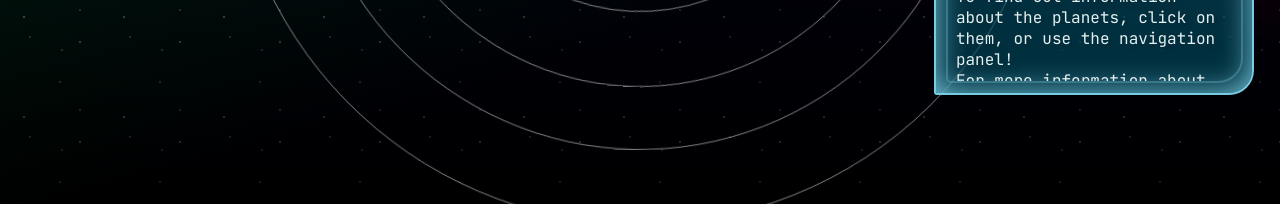
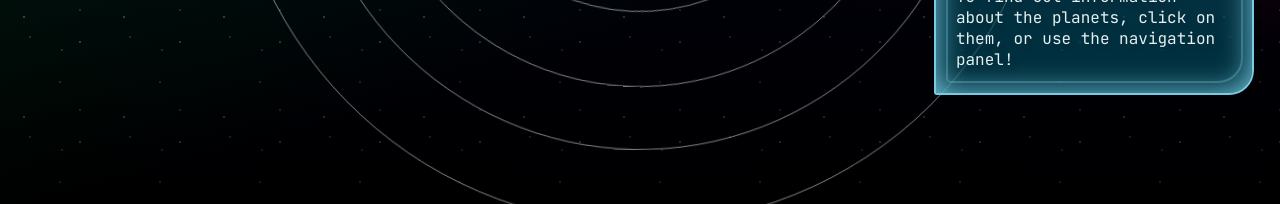
Before and after one commit to matthewtodor/Cascading-Solar-System, a React (Create React App) app in the folder client/: page / in a window 1280 px wide. Shown: the part 588-792 px from the top of the page. Built offline with nearby package versions, Linux system fonts and the light colour scheme; no server answers.

Commit message:
added / moved parts of README

```diff
--- a/client/src/components/HomePanel/index.jsx
+++ b/client/src/components/HomePanel/index.jsx
@@ -18,9 +18,6 @@ const HomePanel = () => {
 							</ul>
 							<p>It is within the Milky Way galaxy, and is the only known location of life</p>
 							<p>To find out information about the planets, click on them, or use the navigation panel!</p>
-                            <article>
-                                <p> For more information about the creators of this application, visit our githubs:</p>
-                            </article>
 						</section>
 					</div>
 				</section>
```
Also changed, not shown: 1 other file (tests, documents, lock files or other folders).
